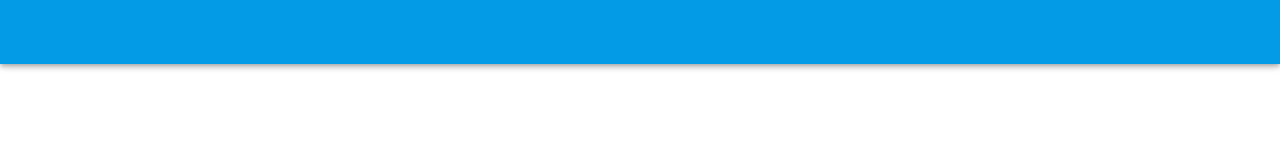
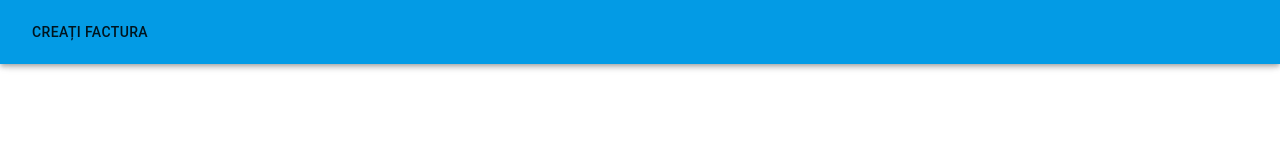
Before and after one commit to dobosalpar/invoicegenerator, a React (Create React App) app: page / in a window 1280 px wide. Shown: the top 160 px of the page. Built offline with nearby package versions, Linux system fonts and the light colour scheme.

Commit message:
Localization ready

```diff
--- a/src/App.tsx
+++ b/src/App.tsx
@@ -1,7 +1,13 @@
 import React from 'react';
 import { createMuiTheme, ThemeProvider } from '@material-ui/core/styles';
-import { AppBar, Toolbar } from '@material-ui/core';
+import {
+  AppBar,
+  Toolbar,
+  Button,
+} from '@material-ui/core';
+
 import theme from 'Styles/theme.json';
+import useLocalized from 'CustomHooks/useLocalized';
 
 const muiTheme = createMuiTheme(theme);
 
@@ -10,7 +16,9 @@ function App() {
     <ThemeProvider theme={muiTheme}>
       <AppBar position="fixed">
         <Toolbar>
-
+          <Button>
+            {useLocalized('generate_invoice')}
+          </Button>
         </Toolbar>
       </AppBar>
     </ThemeProvider>
--- /dev/null
+++ b/src/Constants/Romanian.json
@@ -0,0 +1,4 @@
+{
+  "print": "Imprimare",
+  "generate_invoice": "Creați factura"
+}
--- /dev/null
+++ b/src/CustomHooks/useLocalized.ts
@@ -0,0 +1,11 @@
+import { useSelector } from 'react-redux';
+
+import LocalizationService, { LocaleType } from 'Services/LocalizationService/LocalizationService';
+import { RootStateType } from 'Redux/Reducers';
+
+const useLocalized = (key: string): string => {
+  const locale = useSelector<RootStateType, LocaleType>(state => state.employeeData.locale);
+  return LocalizationService.shared().getTranslationForLocale(locale, key);
+};
+
+export default useLocalized;
--- a/src/Redux/Reducers/EmployeeReducer.ts
+++ b/src/Redux/Reducers/EmployeeReducer.ts
@@ -2,13 +2,14 @@ import {
   IEmployeeAction,
   CHANGE_EMPLOYEE_DATA
 } from 'Redux/types';
+import { LocaleType } from 'Services/LocalizationService/LocalizationService';
 
 export interface IEmployeeState {
-  name: string,
+  locale: LocaleType,
 }
 
 const initialState: IEmployeeState = {
-  name: '',
+  locale: 'ro_RO',
 };
 
 const employeeReducer = (state = initialState, action: IEmployeeAction): IEmployeeState => {
--- /dev/null
+++ b/src/Services/LocalizationService/LocalizationService.ts
@@ -0,0 +1,46 @@
+import Romanian from 'Constants/Romanian.json';
+
+const supportedLocales = ['ro_RO'] as const;
+
+export type LocaleType = typeof supportedLocales[number]
+
+interface ITranslation {
+  [key: string]: string,
+};
+
+interface ILocalizationService {
+  getTranslationForLocale: (locale: LocaleType, key: string) => string;
+}
+
+class LocalizationService implements ILocalizationService {
+  static instance: ILocalizationService;
+  static shared() {
+    if (!this.instance) {
+      this.instance = new LocalizationService();
+    }
+    return this.instance;
+  };
+
+  public getTranslationForLocale(locale: LocaleType, key: string) {
+    let currentTranslation = {};
+    switch (locale) {
+      case 'ro_RO':
+        currentTranslation = Romanian;
+        break;
+      default:
+        currentTranslation = Romanian;
+        break;
+    }
+    const translatedText = this.getTranslationFromText(currentTranslation, key);
+    if (!translatedText) {
+      return key;
+    }
+    return translatedText;
+  }
+
+  private getTranslationFromText(currentTranslation: ITranslation, key: string) {
+    return currentTranslation[key];
+  }
+}
+
+export default LocalizationService;
```
Also changed, not shown: 1 other file (tests, documents, lock files or other folders).
